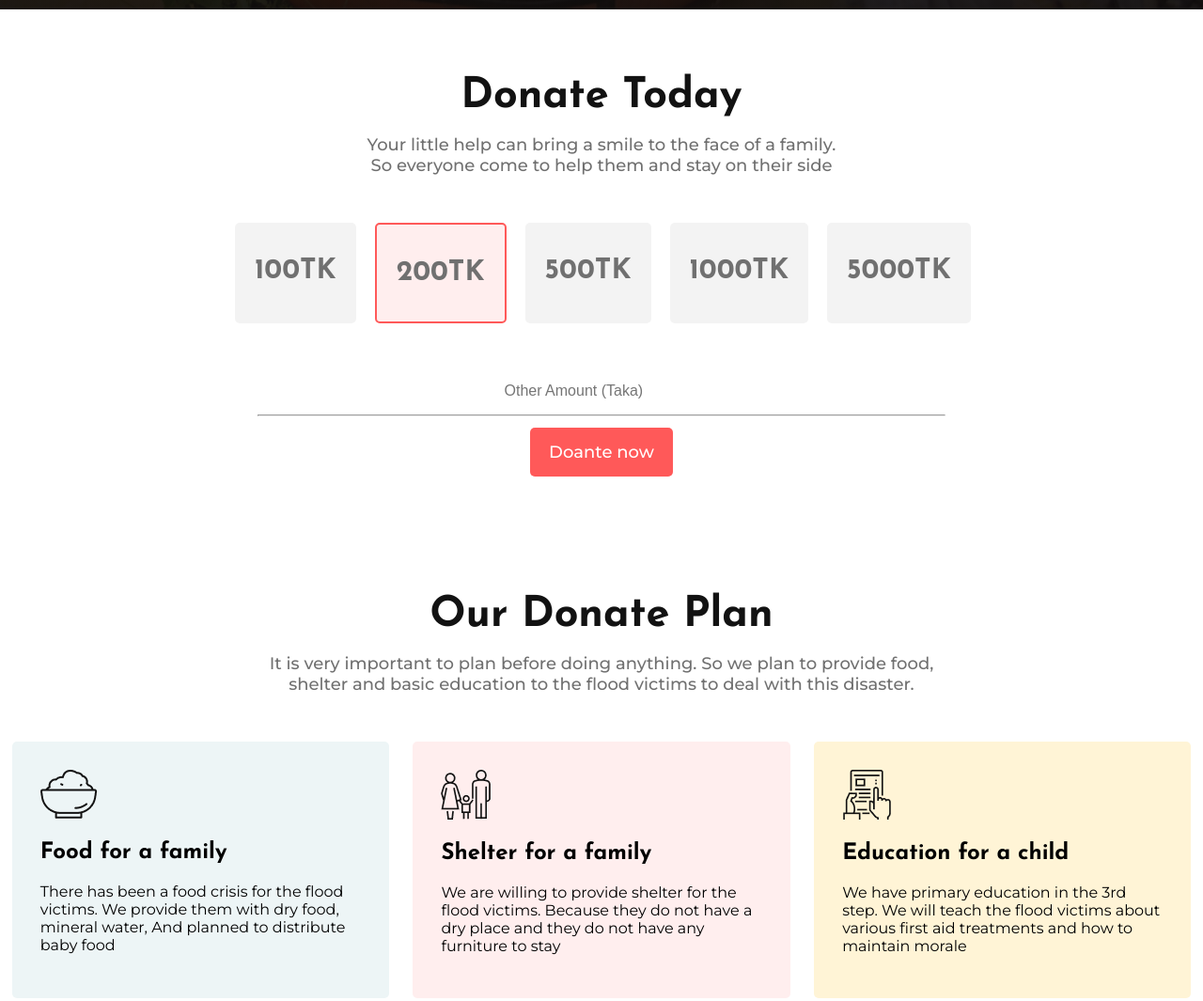
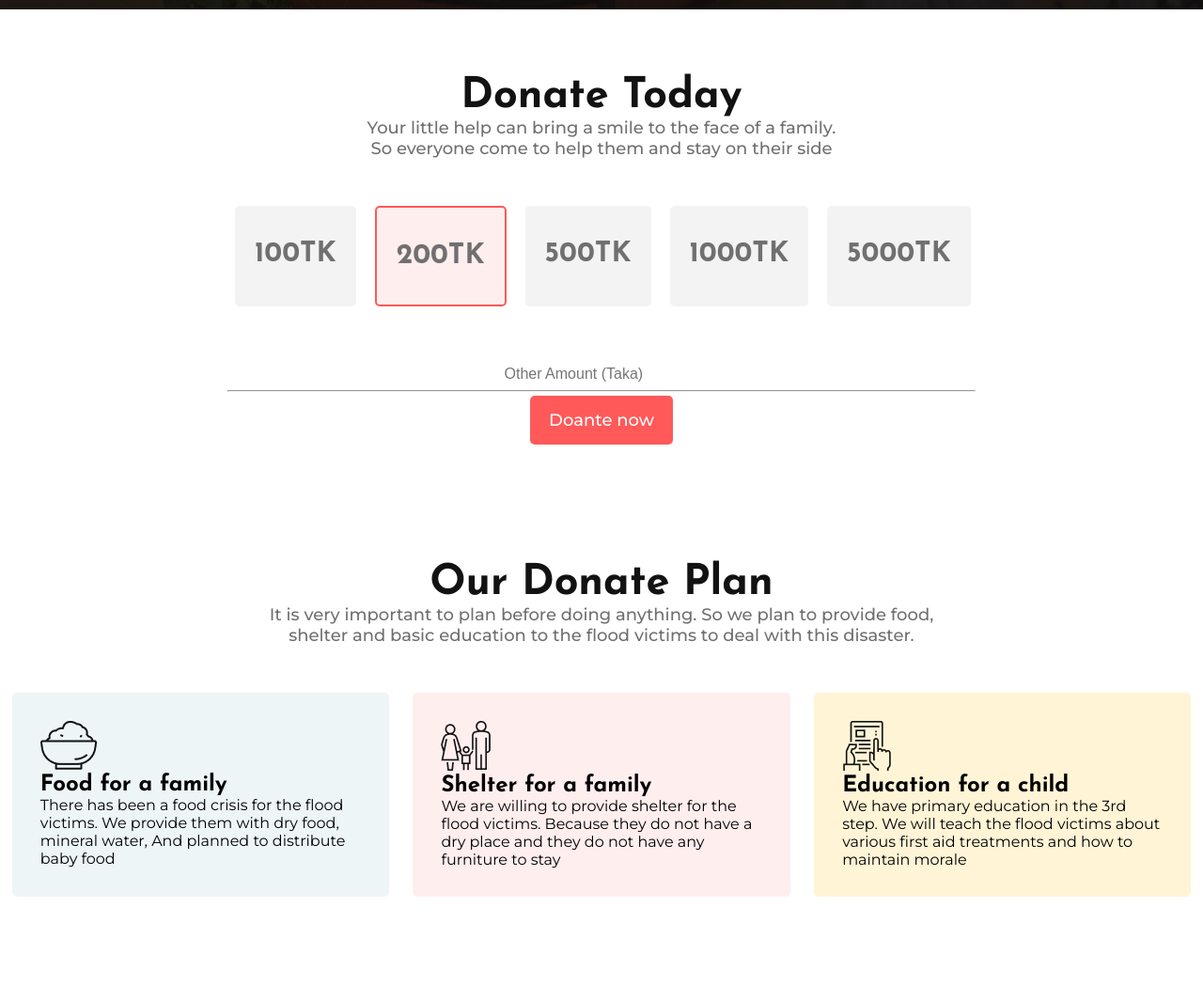
Before and after one commit to developer-mahin/Charity-site, a plain HTML site: page index.html in a window 1280 px wide. Shown: the part 680-1745 px from the top of the page at 94% size. Drawn offline with Linux system fonts and the light colour scheme.

Commit message:
final update

```diff
--- a/style.css
+++ b/style.css
@@ -1,6 +1,7 @@
+*{
+    margin: 0;
+}
 body{
-    margin: 0;
-    padding: 0;
     font-family: 'Montserrat', sans-serif;
 }
 h1,h2,h3,h4,h5,h6{
@@ -103,7 +104,8 @@ section.donate-ammount {
 }
 
 .donet-fild hr {
-    width: 57%;
+    width: 62%;
+    margin: auto;
 }
 
 .donet-fild input {
```
